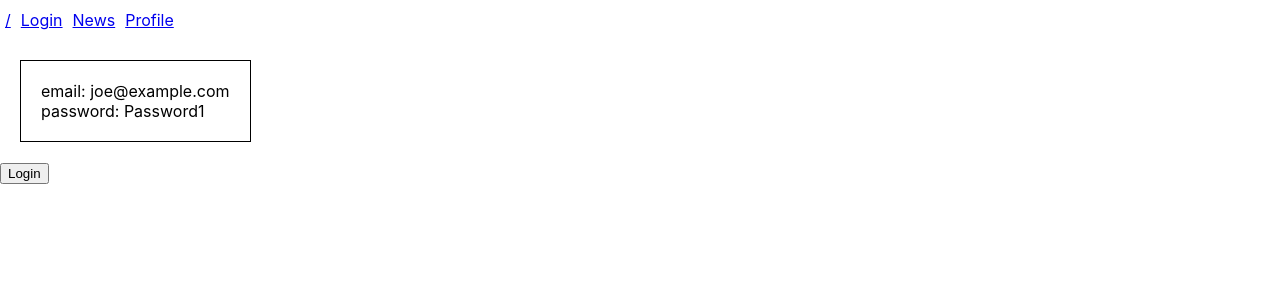
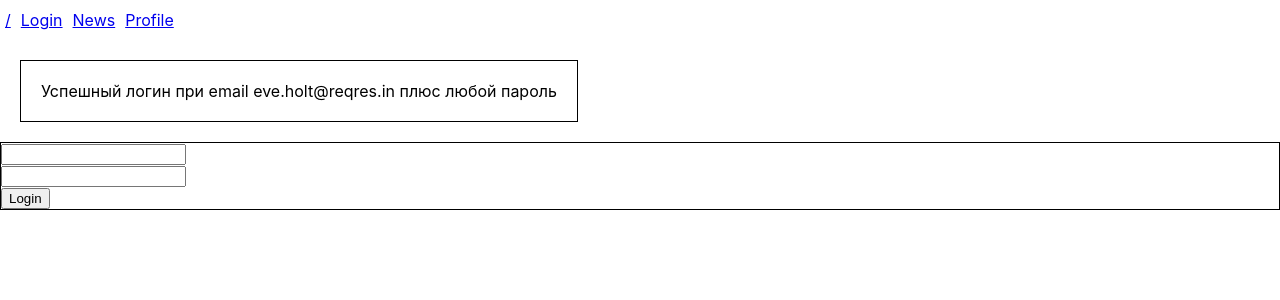
Before and after one commit to ruvasik/nrich, a React (Create React App) app: page /login in a window 1280 px wide. Shown: the top 300 px of the page. Built offline with nearby package versions, Linux system fonts and the light colour scheme.

Commit message:
Login process

```diff
--- a/src/features/login/Login.js
+++ b/src/features/login/Login.js
@@ -1,26 +1,47 @@
-import React, {useEffect, useState} from 'react';
+import React, {useCallback} from 'react';
 import { useSelector, useDispatch } from 'react-redux';
-import {selectLogged} from "./loginSlice";
+import {loginAsync, selectLogged} from "./loginSlice";
 
 import styles from './Login.module.css';
+import {Navigate} from "react-router-dom";
+
+const renderForm = (onSubmit, status) => (
+  <section className={styles.section}>
+    { status === 'no' && 'Имя пользователя или пароль введены неверно' }
+    <form className={styles.form} onSubmit={onSubmit}>
+      <div className={styles.row}>
+        <input type="text" name="email" className={styles.input} />
+      </div>
+      <div className={styles.row}>
+        <input type="password" name="password" className={styles.input} />
+      </div>
+
+      <input type="submit" value="Login" />
+    </form>
+  </section>
+)
 
 export function Login() {
   const dispatch = useDispatch();
   const isLogged = useSelector(selectLogged);
 
-  console.log('isLogged', isLogged);
+  const onSubmit = useCallback((e) => {
+    e.preventDefault();
+    const form = new FormData(e.target);
+    const email = form.get('email');
+    const password = form.get('password');
+    dispatch(loginAsync({email, password}));
+  }, []);
 
   return (
     <div>
       <div className={styles.credentials}>
-        email: joe@example.com
-        <br/>
-        password: Password1
+        Успешный логин при email eve.holt@reqres.in плюс любой пароль
       </div>
 
-      <form className={styles.form}>
-        <input type="submit" value="Login" />
-      </form>
+      <div>
+        { isLogged === 'yes' ? <Navigate to="/profile" /> : renderForm(onSubmit, isLogged) }
+      </div>
     </div>
   );
 }
--- a/src/features/login/Login.module.css
+++ b/src/features/login/Login.module.css
@@ -4,3 +4,7 @@
   margin: 20px;
   padding: 20px;
 }
+
+.section {
+  border: 1px solid #000;
+}
--- a/src/features/login/loginAPI.js
+++ b/src/features/login/loginAPI.js
@@ -1,10 +1,9 @@
-export function authLogin(email = '', password = '') {
-  return fetch('https://api.m3o.com/v1/user/Login', {
+export function authLogin({email = '', password} = '') {
+  return fetch('https://reqres.in/api/login', {
     method: 'POST',
     headers: {
       'Content-Type': 'application/json'
-      // 'Content-Type': 'application/x-www-form-urlencoded',
     },
-    body: JSON.stringify({email, password}) // body data type must match "Content-Type" header
+    body: JSON.stringify({email, password})
   })
 }
--- a/src/features/login/loginSlice.js
+++ b/src/features/login/loginSlice.js
@@ -2,14 +2,17 @@ import { createAsyncThunk, createSlice } from '@reduxjs/toolkit';
 import { authLogin } from './loginAPI';
 
 const initialState = {
-  logged: sessionStorage.getItem('logged') === 'yes',
+  logged: sessionStorage.getItem('logged') === 'yes' ? 'yes': null,
+  status: null,
 };
 
 export const loginAsync = createAsyncThunk(
   'login/authLogin',
-  async (login, password) => {
-    const response = await authLogin(login, password);
-    return response.data;
+  async (data) => {
+    const response = await authLogin(data);
+    if (response.status > 399 && response.status < 500) return 'no';
+    else if (response.status === 200) return 'yes';
+    else return null;
   }
 );
 
@@ -25,6 +28,7 @@ export const loginSlice = createSlice({
       })
       .addCase(loginAsync.fulfilled, (state, action) => {
         state.status = 'idle';
+        console.log('11', action);
         state.logged = action.payload;
       });
   },
--- a/src/features/news/News.js
+++ b/src/features/news/News.js
@@ -1,6 +1,6 @@
 import React, { useEffect } from 'react';
 import { useSelector, useDispatch } from 'react-redux';
-import {getNewsAsync, selectNews} from "./newsSlice";
+import {getNewsAsync, selectNews, selectStatus} from "./newsSlice";
 
 import styles from './News.module.css';
 import moment from "moment";
@@ -8,13 +8,16 @@ import moment from "moment";
 export function News() {
   const dispatch = useDispatch();
   const news = useSelector(selectNews);
+  const isLoading = useSelector(selectStatus);
 
   useEffect(() => {
-    dispatch(getNewsAsync());
+    if (news.length === 0)
+      dispatch(getNewsAsync());
   }, []);
 
   return (
     <div>
+      { isLoading && 'Loading...'}
       {
         news.map(item => (
           <div key={item.url} className={styles.article}>
--- a/src/features/news/newsSlice.js
+++ b/src/features/news/newsSlice.js
@@ -3,6 +3,7 @@ import { getNews } from './newsAPI';
 
 const initialState = {
   news: [],
+  status: null,
 };
 
 export const getNewsAsync = createAsyncThunk(
@@ -31,5 +32,6 @@ export const newsSlice = createSlice({
 });
 
 export const selectNews = (state) => state.news.news;
+export const selectStatus = (state) => state.news.status === 'loading';
 
 export default newsSlice.reducer;
```
